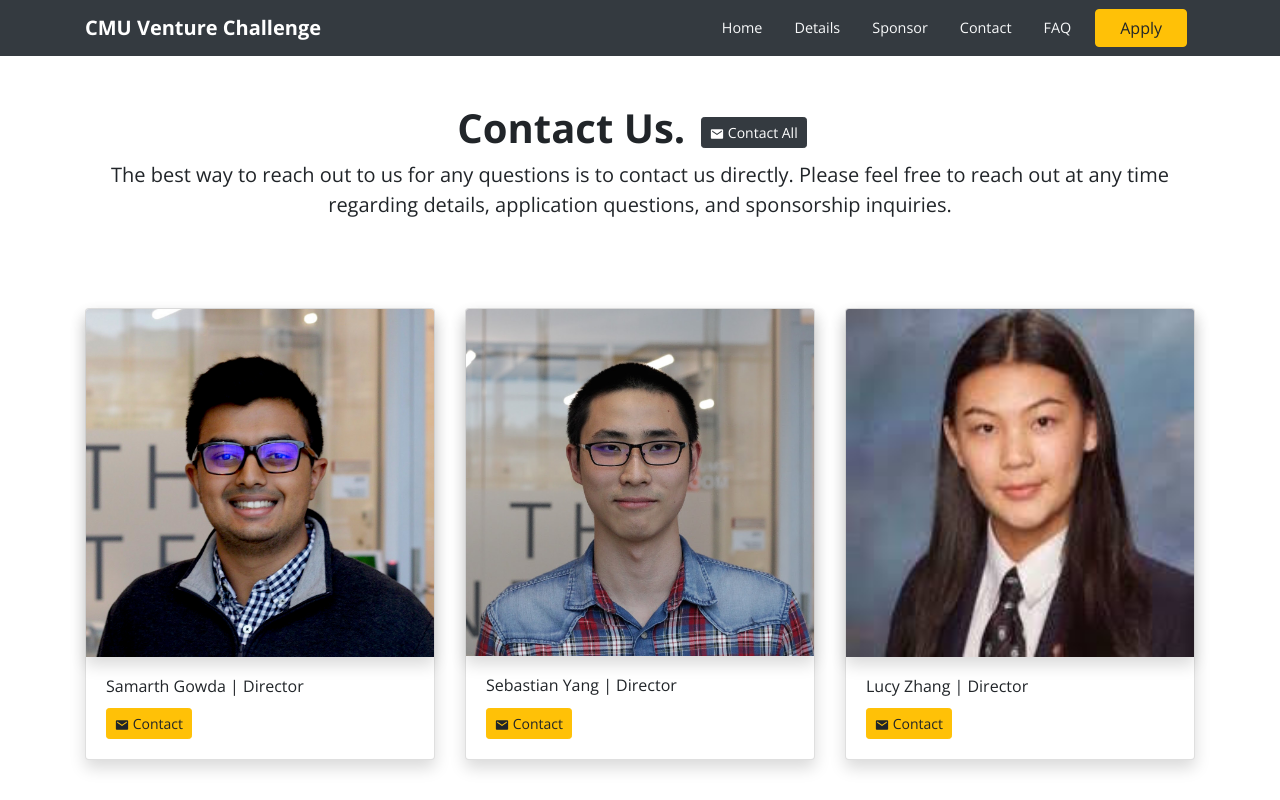
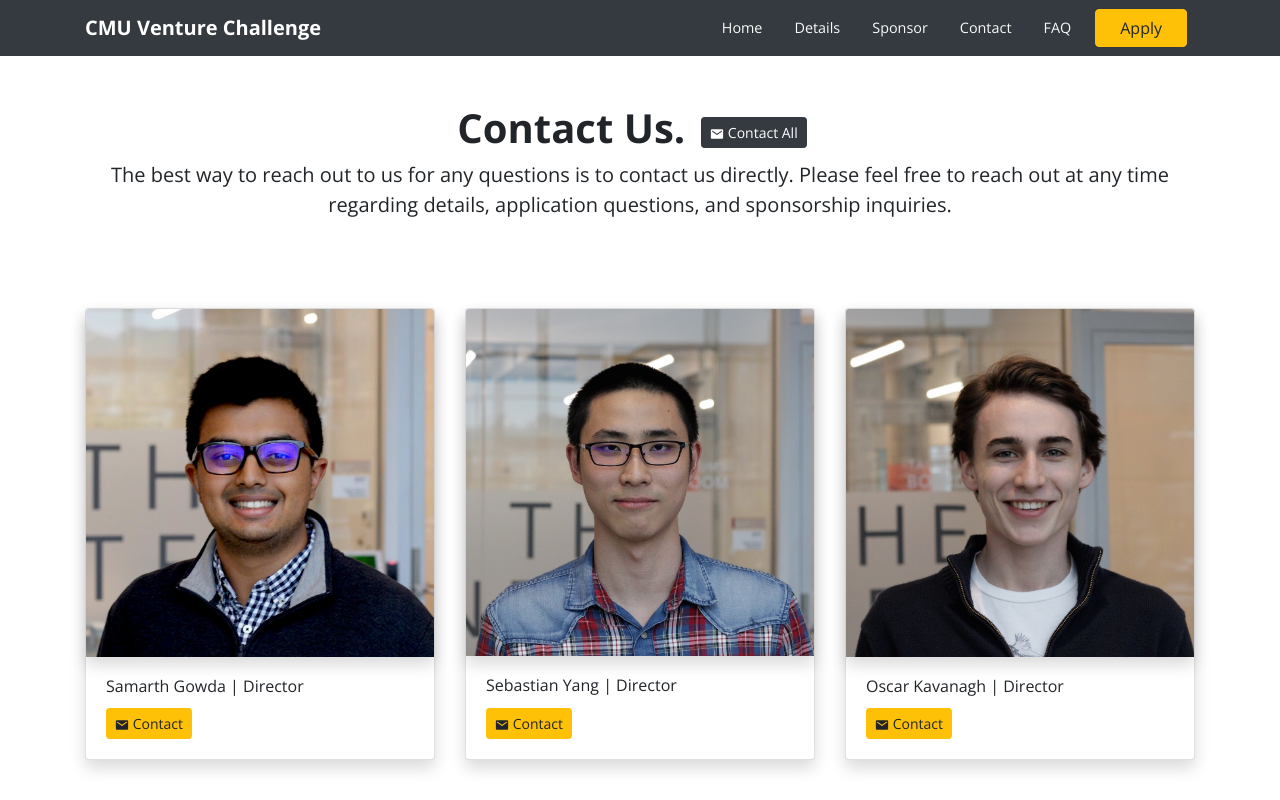
Before and after one commit to carnegieuea/cmuvc_2.0, a React (Create React App) app: page /contact in a window 1280 px wide. Shown: the top 800 px of the page. Built offline with nearby package versions, Linux system fonts and the light colour scheme.

Commit message:
fixed contact page

```diff
--- a/src/containers/contact/Contact.js
+++ b/src/containers/contact/Contact.js
@@ -12,7 +12,7 @@ import {
 import { IoMdMail } from "react-icons/io";
 import SamarthImg from "../../assets/avatars/samarth.JPG";
 import SebastianImg from "../../assets/avatars/sebastian.JPG";
-import LucyImg from "../../assets/avatars/lucy.jpeg";
+import OscarImg from "../../assets/avatars/oscar.JPG";
 
 const Contact = () => {
   return (
@@ -22,7 +22,7 @@ const Contact = () => {
           <Col className="pb-4">
             <h1 className="display-5 font-weight-bolder text-black">
               Contact Us.
-              <a href="mailto:sgowda@andrew.cmu.edu;yukaiy@andrew.cmu.edu;lqz@andrew.cmu.edu">
+              <a href="mailto:sgowda@andrew.cmu.edu;yukaiy@andrew.cmu.edu;otk@andrew.cmu.edu">
                 <Button color="dark" size="sm" className="mx-3">
                   <IoMdMail /> Contact All
                 </Button>
@@ -74,13 +74,13 @@ const Contact = () => {
             </CardBody>
           </Card>
           <Card className="col-md-4 p-0 shadow">
-            <img className="card-img-top shadow" src={LucyImg} alt="Lucy" />
+            <img className="card-img-top shadow" src={OscarImg} alt="Oscar" />
             <CardBody>
               <CardTitle>
-                <h6>Lucy Zhang | Director</h6>
+                <h6>Oscar Kavanagh | Director</h6>
               </CardTitle>
 
-              <a href="mailto:lqz@andrew.cmu.edu">
+              <a href="mailto:otk@andrew.cmu.edu">
                 <Button color="warning" size="sm">
                   <IoMdMail /> Contact
                 </Button>
```
Also changed, not shown: src/assets/avatars/lucy.jpeg (deleted).
